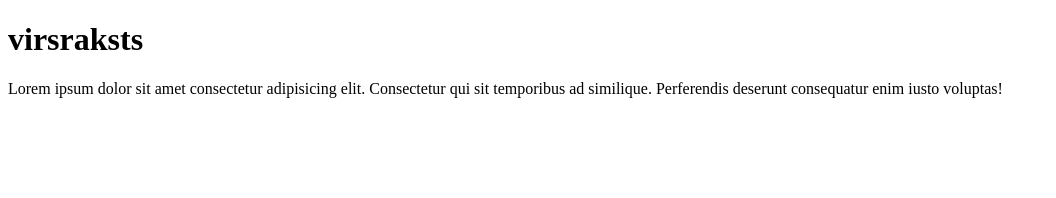
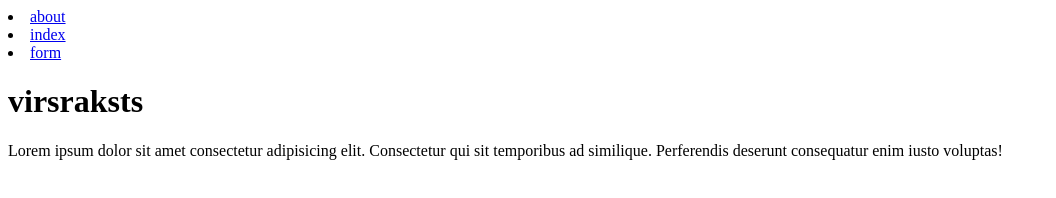
Before and after one commit to treileris1098/html-elements, a plain HTML site: page index.html in a window 1280 px wide. Shown: the whole page, without its empty margins (0-1056 px from the left). Drawn offline with Linux system fonts and the light colour scheme.

Commit message:
cauri lapam var parvietoties

```diff
--- a/index.html
+++ b/index.html
@@ -6,7 +6,19 @@
     <title>mane</title>
 </head>
 <body>
-   <h1>virsraksts</h1>
+   <nav>
+  <li>
+    <a href="about.html">about</a>
+  </li>
+  <li>
+    <a href="index.html">index</a>
+  </li>
+  <li>
+    <a href="form.html">form</form></a>
+  </li>
+</nav>
+    <h1>virsraksts</h1>
     <p>Lorem ipsum dolor sit amet consectetur adipisicing elit. Consectetur qui sit temporibus ad similique. Perferendis deserunt consequatur enim iusto voluptas!</p>
+
 </body>
 </html>
```
Also changed, not shown: about.html (+8 -1 lines), form.html (+1 -1 lines).
